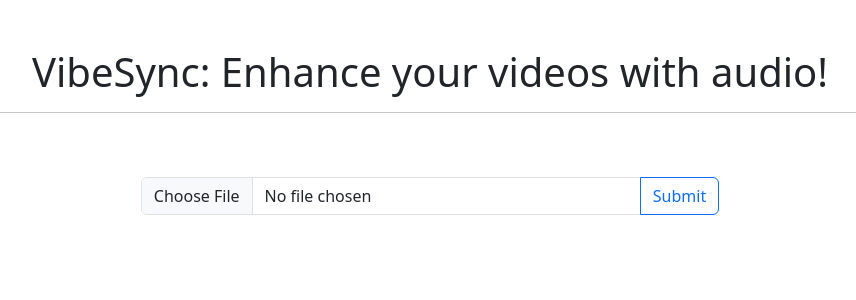
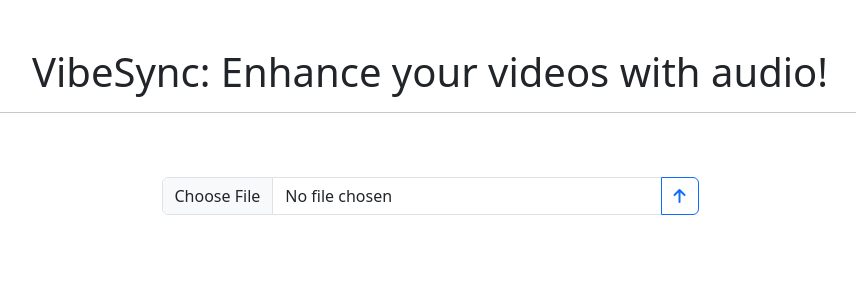
Before and after one commit to dmdaksh/VibeSync, a Django app: page / in a window 1280 px wide. Shown: the part 26-326 px from the top of the page, without its empty margins (210-1066 px from the left). Run offline with Django 4.2, Linux system fonts and the light colour scheme; parts of the project's set-up code (start-up, migrations or seed data) failed here and were passed over.

Commit message:
added font awesome

```diff
--- a/app/preprocessing/gemini_video.py
+++ b/app/preprocessing/gemini_video.py
@@ -141,6 +141,4 @@ class File:
     print(f"Completed file uploads!\n\nUploaded: {len(uploaded_files)} files")
     return uploaded_files
 
-response =Video.call_gemini("C:/MHacks 2024/VibeSync/app/static/app/videos/project_video.mp4")
-
-print(response)
+# response =Video.call_gemini("C:/MHacks 2024/VibeSync/app/static/app/videos/project_video.mp4")
--- a/app/templates/app/index.html
+++ b/app/templates/app/index.html
@@ -19,7 +19,7 @@
         margin-top: 50px;
     }
 </style>
-
+  <link rel="stylesheet" href="https://cdnjs.cloudflare.com/ajax/libs/font-awesome/6.0.0-beta3/css/all.min.css">
 <body>
     <div class="container">
         <h1 class="text-center pt-5">VibeSync: Enhance your videos with audio!</h1>
@@ -32,12 +32,23 @@
             <form method="post"></form>
             {% csrf_token %}
             <div class="d-flex w-full align-items-center">
+
                 <div class="input-group mt-5 d-flex w-full align-items-center">
                     <!-- Input for file upload, with specific acceptance for video files -->
                     <input id="videoUpload" type="file" class="form-control flex-grow-1" style="min-width: 500px;"
                            accept="video/*" aria-label="Upload video" aria-describedby="button-addon2" placeholder="Upload video here...">
                     <!-- Button to trigger the file upload action -->
-                    <button id="submit" type="button" class="btn btn-outline-primary" onclick="submitVideo()">Submit</button>
+
+                    <button id="submit" type="button" class="btn btn-outline-primary" onclick="submitVideo()"> <i class="fa fa-arrow-up"></i></button>
+<!--
+                        <div class="wrapper">
+                    <div class="file-upload">
+                      <input type="file" class="form-control flex-grow-1" accept="video/*"/>
+
+
+                      <i class="fa fa-arrow-up"></i>
+                    </div>
+                  </div> -->
                     <!-- Uncomment below if you need a Save button with additional functionality -->
                     <!-- <button id="saveBtn" type="button" class="btn btn-primary" onclick="submitReport()">Save</button> -->
                 </div>
--- a/utils.py
+++ b/utils.py
@@ -4,13 +4,15 @@ import json
 import argparse
 from pytube import YouTube
 
-from app.preprocessing.gemini_video import *
+from urllib.parse import urlparse, parse_qs
+
+from app.preprocessing.gemini_video import Video
 
 def gemini_video_summary(video_url):
     response = Video.call_gemini(video_url)
     return response
 
-from urllib.parse import urlparse, parse_qs
+
 
 def gemini_output_to_audio(yt_id, save_path="./app/static/app/audios"):
 
```
